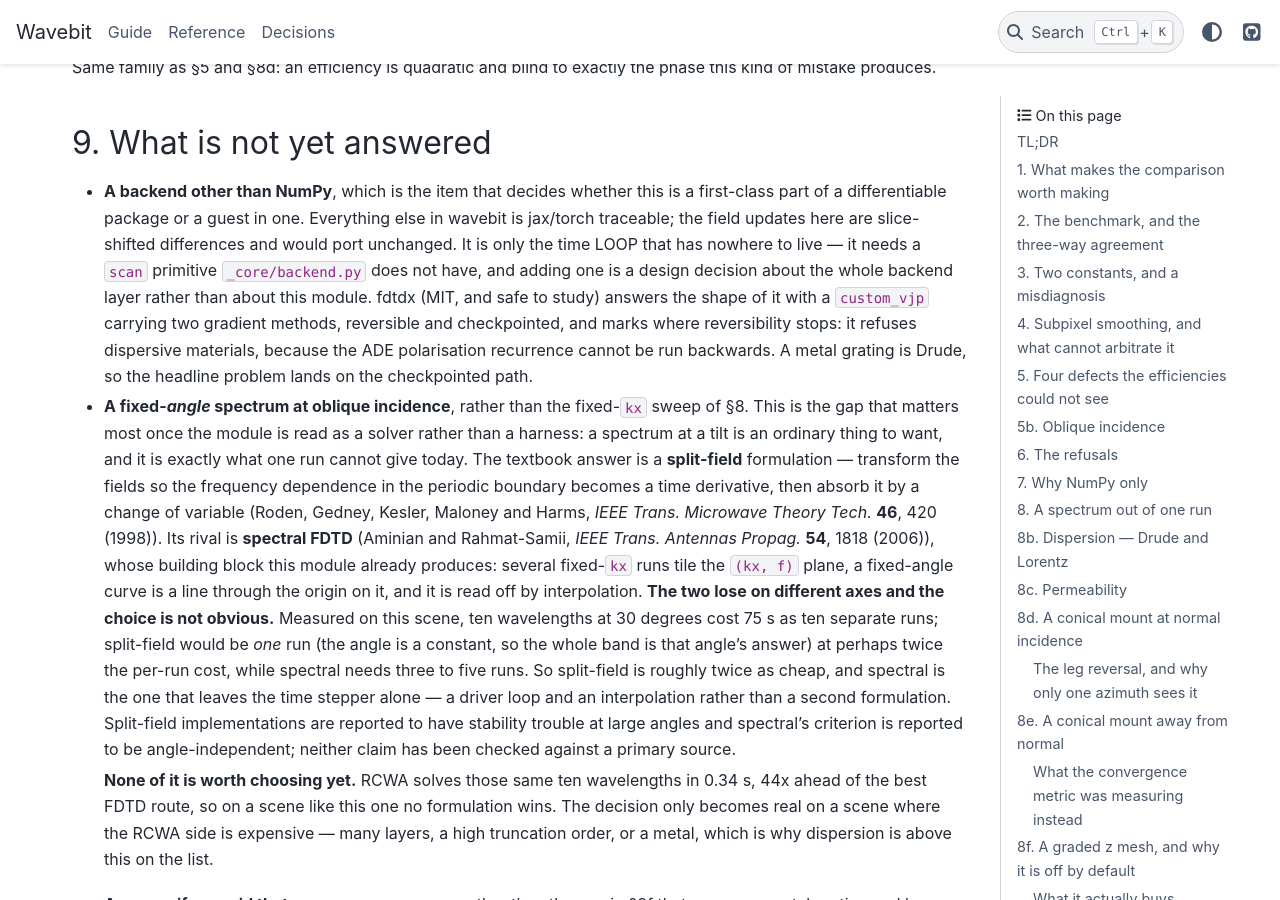
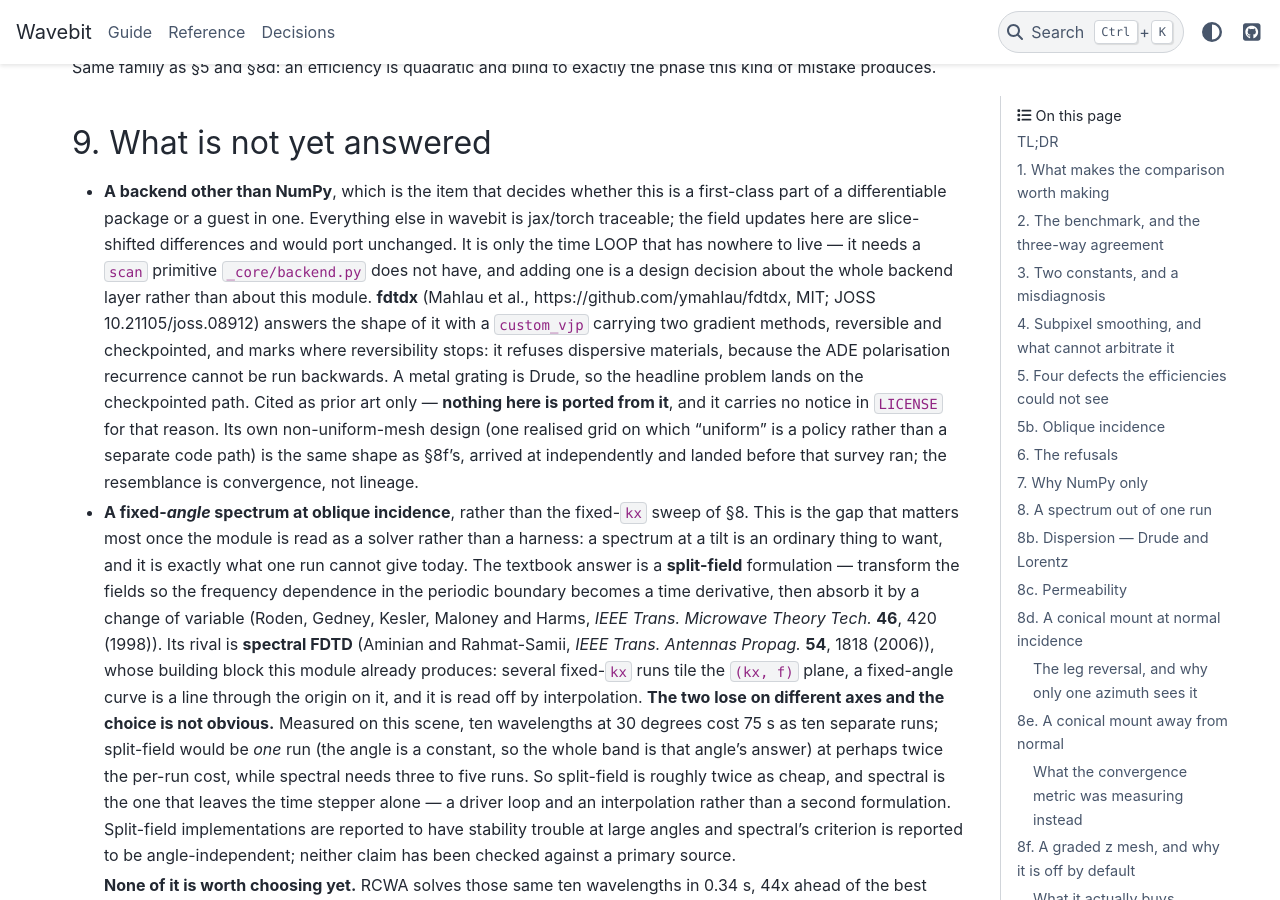
Before and after one commit to fieldalgo/wavebit, a Sphinx documentation site: the page built from docs/fdtd.md, in a window 1280 px wide and 900 px high, scrolled down 17418 px. Built offline with Sphinx 7.4.7 and the PyData theme 0.15.4, drawn with Linux system fonts in a browser that asks for light colours.

Commit message:
docs(fdtd): name fdtdx properly, and say plainly that nothing is ported from it
The section-9 backend entry cited fdtdx for the shape of its gradient path but gave neither
author nor URL, which the project's own rule does not allow -- anything taken from elsewhere
carries a reference in the code, not a gesture at it.

It also now says what the citation is NOT. `LICENSE` names two third-party works and both name
the file and function actually ported (meent's derivation, fmmax's `_eig_bwd`). fdtdx has no
such entry because nothing was taken: it was read, evaluated as a possible base for a 3D FDTD,
and rejected -- its Bloch-periodic oblique source injects a real cosine, which is two waves, and
only one of them satisfies a non-trivial Bloch phase. Adding a licence notice for a work we did
not port would claim a derivation that did not happen, which is the opposite of the scoping
decision taken when the meent lineage was stripped.

The non-uniform-mesh resemblance is called out for the same reason: sections 8f's design landed
before the survey that read fdtdx, so it is convergence rather than lineage, and saying so is
cheaper than leaving a reader to wonder.

Co-Authored-By: Claude Opus 5 <noreply@anthropic.com>

```diff
--- a/docs/fdtd.md
+++ b/docs/fdtd.md
@@ -714,10 +714,15 @@ quadratic and blind to exactly the phase this kind of mistake produces.
   traceable; the field updates here are slice-shifted differences and would port unchanged. It
   is only the time LOOP that has nowhere to live — it needs a `scan` primitive `_core/backend.py`
   does not have, and adding one is a design decision about the whole backend layer rather than
-  about this module. fdtdx (MIT, and safe to study) answers the shape of it with a `custom_vjp`
-  carrying two gradient methods, reversible and checkpointed, and marks where reversibility
-  stops: it refuses dispersive materials, because the ADE polarisation recurrence cannot be run
-  backwards. A metal grating is Drude, so the headline problem lands on the checkpointed path.
+  about this module. **fdtdx** (Mahlau et al., https://github.com/ymahlau/fdtdx, MIT;
+  JOSS 10.21105/joss.08912) answers the shape of it with a `custom_vjp` carrying two gradient
+  methods, reversible and checkpointed, and marks where reversibility stops: it refuses
+  dispersive materials, because the ADE polarisation recurrence cannot be run backwards. A metal
+  grating is Drude, so the headline problem lands on the checkpointed path. Cited as prior art
+  only — **nothing here is ported from it**, and it carries no notice in `LICENSE` for that
+  reason. Its own non-uniform-mesh design (one realised grid on which "uniform" is a policy
+  rather than a separate code path) is the same shape as §8f's, arrived at independently and
+  landed before that survey ran; the resemblance is convergence, not lineage.
 - **A fixed-*angle* spectrum at oblique incidence**, rather than the fixed-`kx` sweep of §8.
   This is the gap that matters most once the module is read as a solver rather than a harness:
   a spectrum at a tilt is an ordinary thing to want, and it is exactly what one run cannot give
```
